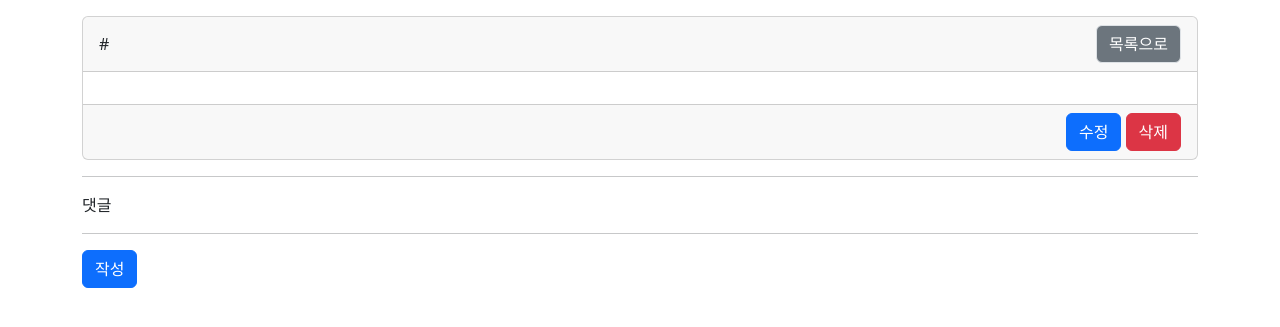
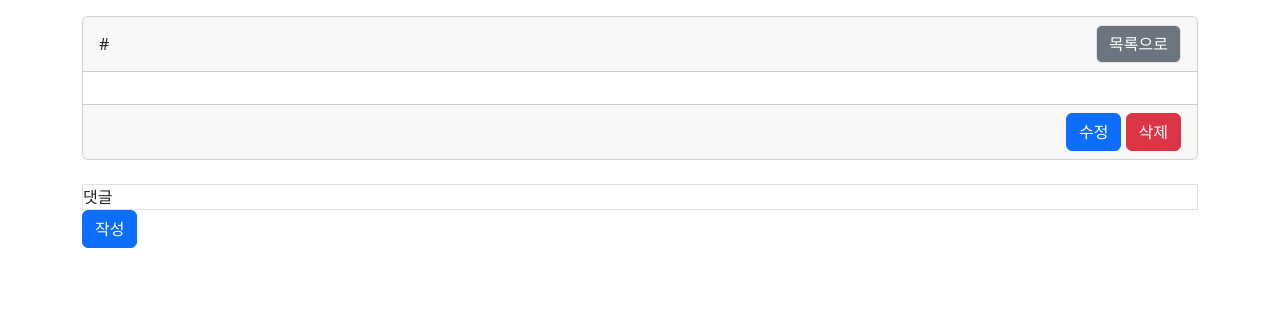
Before and after one commit to Dhyeonle9/django-practice, a Django app: template board/templates/content.html in a window 1280 px wide. Shown: the part 56-383 px from the top of the page. Run offline with Django 4.2, Linux system fonts and the light colour scheme; the template is opened without the code that fills it, so the values that code supplies are empty; some libraries are stand-ins or nearby versions.

Commit message:
comment 수정

```diff
--- a/board/templates/content.html
+++ b/board/templates/content.html
@@ -25,21 +25,22 @@
             </div>
         </div>
     </div>
-    <hr>
-    <p class="d-inline color">댓글</p>
-    <hr>
 
+    <div class="card-header mt-4 border">댓글</div>
+
+    <div>
     {% for comment in post.comment_set.all %}
-        <div class="d-flex justify-content-between">
+        <div class="container d-flex justify-content-between">
             <span>{{ comment.content }}</span>
             <a href="{% url 'board:comment_delete' post_id=post.id id=comment.id %}">delete</a>
         </div>
-        <div>
+        <div class="container">
             {{ comment.updated_at }}
         </div>
         <hr>
     {% endfor %}
-        <form action="{% url 'board:comment_create' post_id=post.id %}" method="POST" class="form">
+    </div>
+    <form action="{% url 'board:comment_create' post_id=post.id %}" method="POST" class="form">
         {% csrf_token %}
         {% bootstrap_form form show_label=False %}
         <input type="submit" value="작성" class="btn btn-primary">
```
